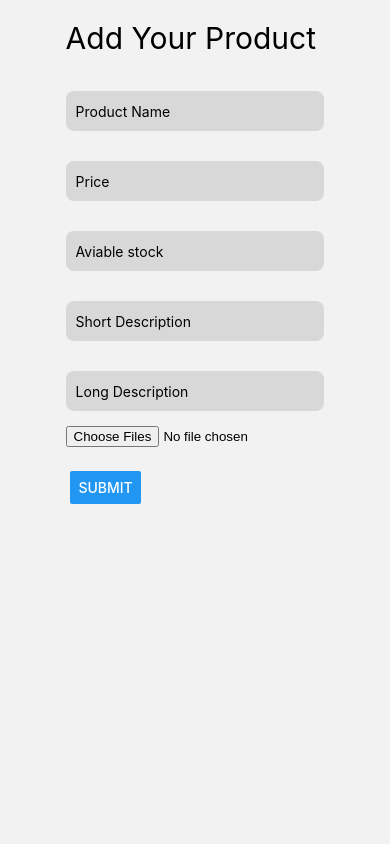
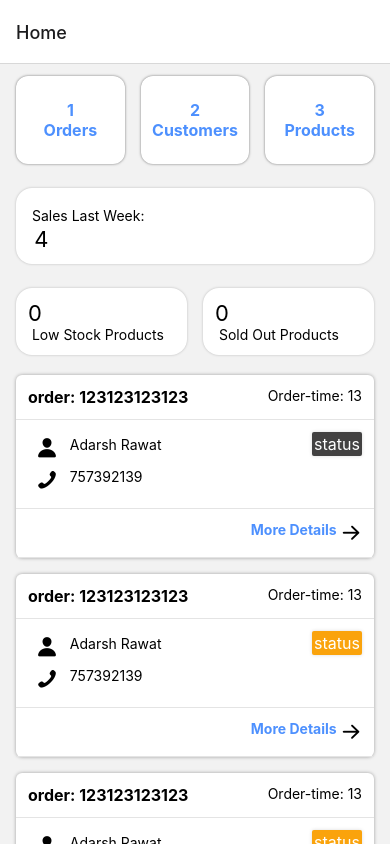
Before and after one commit to nebula-onec/onec-frontend, a React Native app: screen /Home in a window 390 px wide. Built offline with nearby package versions, Linux system fonts and the light colour scheme.

Commit message:
Added Home Screen

```diff
--- a/App.js
+++ b/App.js
@@ -1,19 +1,27 @@
 import { StatusBar } from 'expo-status-bar';
 import { NavigationContainer } from '@react-navigation/native';
 import  { createNativeStackNavigator } from '@react-navigation/native-stack';
-import { SafeAreaView } from 'react-native-safe-area-context';
+import React, { createContext, useContext, useState } from 'react';
 
 import SplashScreen from './assets/files/SplashScreen.js';
 import LoginScreen from './assets/files/LoginScreen.js';
 import AddProductScreen from './assets/Screens/AddProductScreen';
+import HomeScrren from './assets/files/HomeScreen.js';
+import {tokenContext, AuthContextProvider} from './assets/files/myContext';
+import { SafeAreaProvider, SafeAreaView } from 'react-native-safe-area-context';
+
 
 export default function App() {
 
   const Stack = createNativeStackNavigator();
+  const {token, setToken} = useContext(tokenContext);
 
   return (
+    <SafeAreaProvider>
+      <SafeAreaView style={{flex: 1}}>
+        <AuthContextProvider>
           <NavigationContainer>
-      <Stack.Navigator initialRouteName="Product">
+            <Stack.Navigator initialRouteName="Home">
               <Stack.Screen
                 name="Splash"
                 component={SplashScreen}
@@ -35,7 +43,15 @@ export default function App() {
                   headerShown: false,
                 }}
               />
+              <Stack.Screen
+                name="Home"
+                component={HomeScrren}
+
+              />
             </Stack.Navigator>
           </NavigationContainer>
+        </AuthContextProvider>
+      </SafeAreaView>
+    </SafeAreaProvider>
   );
 }
--- /dev/null
+++ b/assets/Values.js
@@ -0,0 +1,9 @@
+const Values = {
+    primary: '#4d90fe',
+    white: '#fff',
+    black: '#000',
+
+    //for font sizes,
+    fontSmall: 16
+}
+export default Values;
--- /dev/null
+++ b/assets/files/HomeScreen.js
@@ -0,0 +1,193 @@
+import React, {useEffect, useState} from "react";
+import { AntDesign, Ionicons, Feather,  Entypo } from '@expo/vector-icons';
+import Values from '../Values';
+import { ScrollView, Text, View, StyleSheet, PermissionsAndroid, Pressable} from "react-native";
+
+import data from './data'
+
+export default function HomeScrren(props){
+    var list = [1,2,3,4,5,6]
+    let [low, sold] = [0, 0]
+
+    return (
+        <ScrollView contentContainerStyle={styles.homeContainer}>
+            <Pressable style={{flexGrow: 1}}>
+            <View style={styles.horizontal}>
+                <View style={styles.horizontal1}>
+                    <Text style={styles.boxText}> {list[0]} </Text>
+                    <Text style={styles.boxText}>Orders</Text>
+                </View>
+                <View style={styles.horizontal1}>
+                    <Text style={styles.boxText}> {list[1]} </Text>
+                    <Text style={styles.boxText}>Customers</Text>
+                </View>
+                <View style={styles.horizontal1}>
+                    <Text style={styles.boxText}> {list[2]} </Text>
+                    <Text style={styles.boxText}>Products</Text>
+                </View>
+            </View>
+            <View style={styles.horizontal}>
+                <Text style={styles.sales_last_week}> Sales Last Week: <Text style={{fontSize:22}}>{"\n " + list[3]}</Text> </Text>
+            </View>
+            <View style={styles.horizontal}>
+                <Text style={{...styles.sales_last_week, ...styles.product_summary}}>
+                    <Text style={{fontSize: 22}}>{low + "\n"}</Text> Low Stock Products
+                </Text>
+                <Text style={{...styles.sales_last_week, ...styles.product_summary}}>
+                    <Text style={{fontSize: 22}}>{sold + "\n"}</Text> Sold Out Products
+                </Text>
+            </View>
+            <View style={styles.vertical}>
+                {
+                    data.map( (data, index) =>
+                        <CurrentOrder
+                        orderID={data.orderID}
+                        time={data.time}
+                        phone={data.phone}
+                        name={data.name}
+                        key={index}
+                        />
+                    )
+                }
+            </View>
+            </Pressable>
+        </ScrollView>
+    )
+}
+
+function CurrentOrder(props){
+    const getcolor = () => {
+        let n = Math.random()
+        let col; //for color
+        if( n < 0.25/*props.status === 'ordered' */) col = '#424141'
+        else if( n < 0.5/*props.status === 'processing'*/) col = '#faa30c'
+        else if( n < 0.75/*props.status === 'cancelled'*/) col = '#fa0702'
+        else col = '#029613'
+        return col
+    }
+    return (
+        <View style={styles.current_order}>
+            <View style={styles.current_order_v1}>
+                <Text style={{fontWeight: 'bold', fontSize: 16}}>order: {props.orderID}</Text><Text>Order-time: {props.time}</Text>
+            </View>
+            <View style={styles.current_order_v1}>
+                <View>
+                    <View  style={styles.order_v2}>
+                        <Ionicons name="person" size={22} color="black" />
+                        <Text>   {props.name}</Text>
+                    </View>
+                    <View style={styles.order_v2}>
+                        <Entypo name="phone" size={22} color="black" />
+                        <Text>   {props.phone}</Text>
+                    </View>
+                </View>
+                <View>
+                    <Text style={{...styles.current_order_status, backgroundColor: getcolor()}}>status{props.status}</Text>
+                </View>
+            </View>
+            <View style={styles.current_order_v1}>
+                <Text style={styles.order_v3_text}>More Details </Text>
+                <AntDesign name="arrowright" size={22} color="black" />
+            </View>
+        </View>
+    )
+}
+
+const styles = StyleSheet.create({
+    homeContainer: {
+        flexDirection: "column",
+        flexGrow: 1,
+    },
+    horizontal : {
+        flexDirection: 'row',
+        justifyContent: 'space-evenly',
+        marginVertical: 12,
+        marginHorizontal: 8,
+    },
+    horizontal1 : {
+        flex: 1,
+        justifyContent: 'center',
+        alignContent: 'center',
+        textAlign: 'center',
+        alignItems: 'center',
+        alignSelf: 'center',
+        backgroundColor: Values.white,
+        marginHorizontal: 8,
+        paddingVertical: 24,
+        borderRadius: 12,
+        shadowColor: "#000",
+        shadowOpacity: 0.53,
+        shadowRadius: 2.62,
+        elevation: 12,
+    },
+    boxText: {
+        color: Values.primary,
+        fontWeight: 'bold',
+        fontSize: 16
+    },
+    sales_last_week : {
+        flex: 1,
+        borderWidth: 0,
+        borderColor: Values.primary,
+        borderRadius: 16,
+        color: '#000',
+        padding: 12,
+        backgroundColor: Values.white,
+        fontSize: 14,
+        shadowColor: "#000",
+        shadowOpacity: 0.23,
+        shadowRadius: 2.62,
+        elevation: 10,
+        marginHorizontal: 8
+    },
+    product_summary :{
+        borderColor: Values.black,
+        borderWidth: 0,
+        fontSize: 14,
+        marginHorizontal: 8,
+    },
+    current_order: {
+        backgroundColor: Values.white,
+        margin: 8,
+        shadowColor: Values.black,
+        shadowOpacity: 0.35,
+        shadowRadius: 3.84,
+        elevation: 5,
+        borderRadius: 6,
+        marginHorizontal: 16
+    },
+    current_order_v1: {
+        flexDirection: 'row',
+        justifyContent: 'space-between',
+        padding: 12,
+        borderBottomColor: '#e4e4e4',
+        borderBottomWidth: 1,
+    },
+    order_v2: {
+        flexDirection: 'row',
+        paddingLeft: 8,
+        marginVertical: 4,
+    },
+    order_v3_text: {
+        textAlign: 'right',
+        alignItems: 'flex-end',
+        marginLeft: 'auto',
+        color: Values.primary,
+        fontWeight: 'bold',
+    },
+    current_order_status: {
+        shadowColor: Values.black,
+        borderRadius: 2,
+        shadowOpacity: 0.15,
+        shadowRadius: 3.84,
+        elevation: 2,
+        backgroundColor: Values.white,
+        fontSize: 16,
+        padding: 2,
+        color: Values.white
+    },
+    current_order_processed : {
+        color: Values.white,
+    },
+
+});
--- a/assets/files/LoginScreen.js
+++ b/assets/files/LoginScreen.js
@@ -1,8 +1,9 @@
-import * as React from 'react';
+import React, { useContext, useEffect} from 'react';
 import { View, Text, StyleSheet, Image, TextInput, Button, TouchableOpacity} from 'react-native';
 import { SafeAreaView } from 'react-native-safe-area-context';
+import { tokenContext } from './myContext';
 
-export default function SplashScreen(props){
+export default function SplashScreen({navigation}){
 
     return (
         <SafeAreaView style={st.container}>
@@ -19,10 +20,9 @@ export default function SplashScreen(props){
                   secureTextEntry={true}
                 />
                 <TouchableOpacity
-                style={st.button1} >
+                style={st.button1} onPress={() => {navigation.navigate("Product")}}>
                     <Text style={st.buttonText}>Submit</Text>
                 </TouchableOpacity>
-
             </View>
         </SafeAreaView>
     )
--- a/assets/files/SplashScreen.js
+++ b/assets/files/SplashScreen.js
@@ -1,11 +1,16 @@
-import {useState, useEffect} from 'react';
+import {useState, useEffect, useContext} from 'react';
 import { View, Text, SliderComponent, StyleSheet, Image } from 'react-native';
-//import logo from '../images/icon_150.png'
+import { tokenContext } from './myContext';
 
 export default function SplashScreen({ navigation }){
-    const [time, setTime] = useState(0);
+    const {token, setToken} = useContext(tokenContext);
+
     useEffect(() => {
-        setTimeout( () => {navigation.replace("Login")}, 4000);
+        console.log(token);
+        if(token === "abc")
+            setTimeout( () => {navigation.replace("Product")}, 2000);
+        else
+            setTimeout( () => {navigation.replace("Login")}, 2000);
     }, []);
 
     return (
--- /dev/null
+++ b/assets/files/data.js
@@ -0,0 +1,69 @@
+const d = [
+    {
+        "orderID": 123123123123,
+        "time": new Date().getDate(),
+        "name": "Adarsh Rawat",
+        "phone": "757392139"
+    },
+    {
+        "orderID": 123123123123,
+        "time": new Date().getDate(),
+        "name": "Adarsh Rawat",
+        "phone": "757392139"
+    },
+    {
+        "orderID": 123123123123,
+        "time": new Date().getDate(),
+        "name": "Adarsh Rawat",
+        "phone": "757392139"
+    },
+    {
+        "orderID": 123123123123,
+        "time": new Date().getDate(),
+        "name": "Adarsh Rawat",
+        "phone": "757392139"
+    },
+    {
+        "orderID": 123123123123,
+        "time": new Date().getDate(),
+        "name": "Adarsh Rawat",
+        "phone": "757392139"
+    },
+    {
+        "orderID": 123123123123,
+        "time": new Date().getDate(),
+        "name": "Adarsh Rawat",
+        "phone": "757392139"
+    },
+    {
+        "orderID": 123123123123,
+        "time": new Date().getDate(),
+        "name": "Adarsh Rawat",
+        "phone": "757392139"
+    },
+    {
+        "orderID": 123123123123,
+        "time": new Date().getDate(),
+        "name": "Adarsh Rawat",
+        "phone": "757392139"
+    },
+    {
+        "orderID": 123123123123,
+        "time": new Date().getDate(),
+        "name": "Adarsh Rawat",
+        "phone": "757392139"
+    },
+    {
+        "orderID": 123123123123,
+        "time": new Date().getDate(),
+        "name": "Adarsh Rawat",
+        "phone": "757392139"
+    },
+    {
+        "orderID": 123123123123,
+        "time": new Date().getDate(),
+        "name": "Adarsh Rawat",
+        "phone": "757392139"
+    },
+];
+export default d;
--- /dev/null
+++ b/assets/files/myContext.js
@@ -0,0 +1,20 @@
+import React, {createContext, useState} from 'react';
+
+export const tokenContext = createContext("");
+
+export const AuthContextProvider = ({children}) => {
+    const [token, setToken] = useState("");
+
+    function login(prop){
+        setToken(prop);
+    }
+    function logout(){
+        setToken("");
+    }
+
+    return (
+        <tokenContext.Provider value={{login, logout, token, setToken}}>
+            {children}
+        </tokenContext.Provider>
+    )
+}
```
Lines whose indentation alone changed are shown as unchanged.
